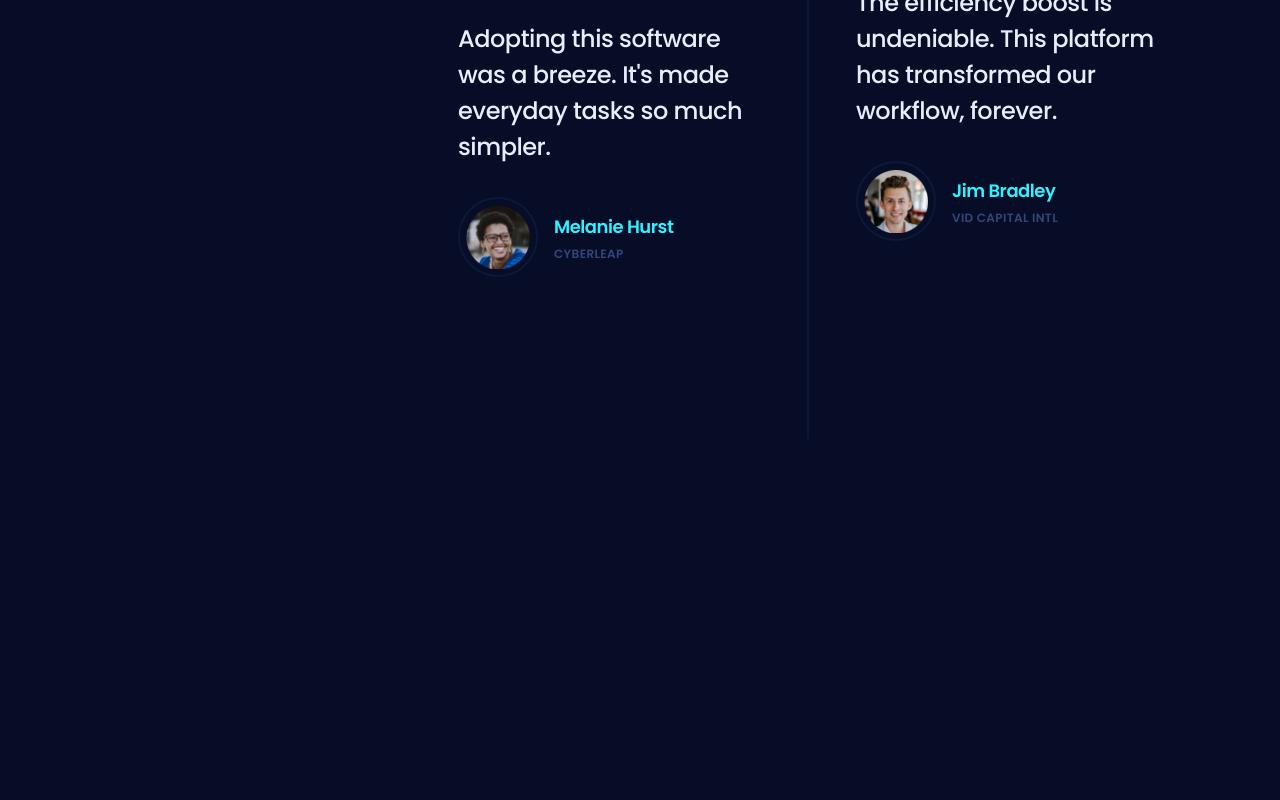
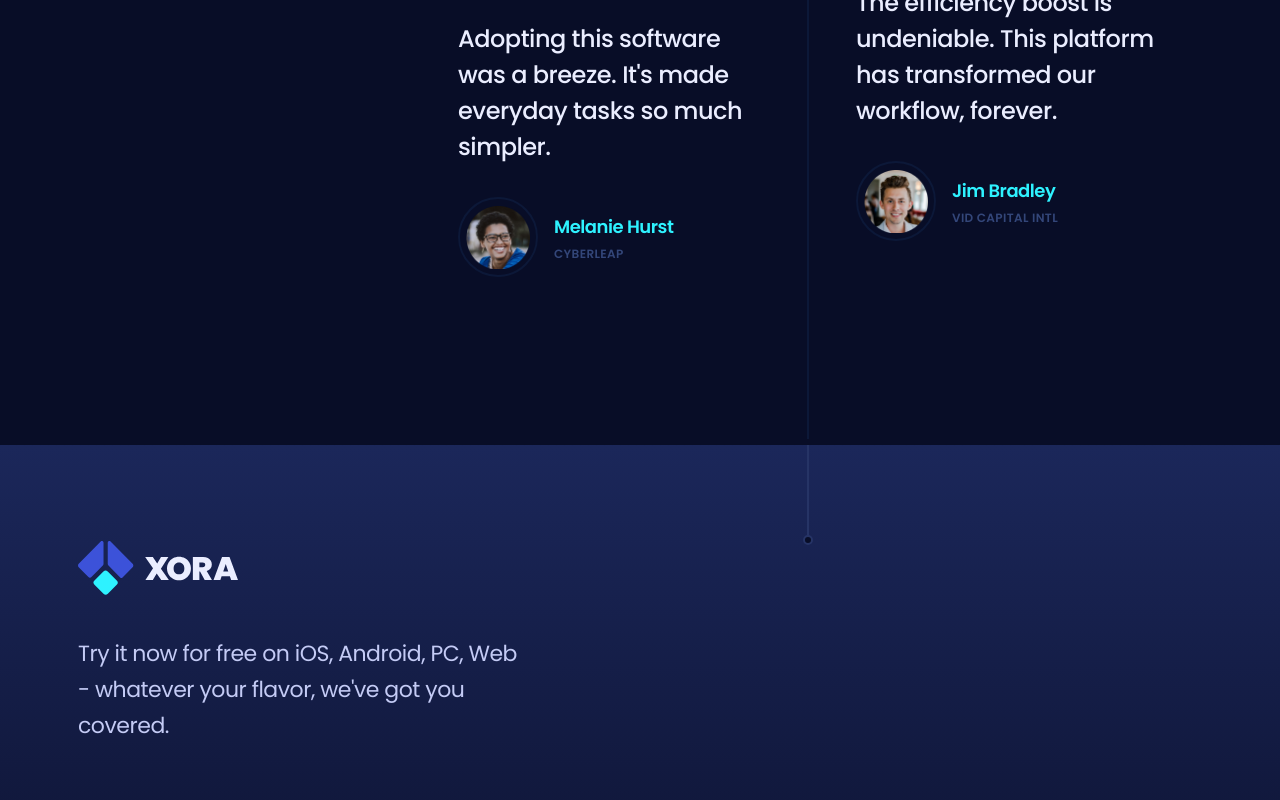
Before and after one commit to Rhaqueny/saas_landing_page, a React (Vite) app: page / in a window 1280 px wide. Shown: the part 5271-6071 px from the top of the page. Before the commit the page ends 5716 px from the top, so only its background shows below. Built offline with nearby package versions, Linux system fonts and the light colour scheme.

Commit message:
Initial commit

```diff
--- a/src/App.jsx
+++ b/src/App.jsx
@@ -5,6 +5,7 @@
 import Pricing from './sections/Pricing'
 import Faq from './sections/Faq'
 import Testimonials from './sections/Testimonials'
+import Download from './sections/Download'
 
 const App = () => {
   return (
@@ -15,6 +16,7 @@
       <Pricing />
       <Faq />
       <Testimonials />
+      <Download />
     </main>
   )
 }
--- /dev/null
+++ b/src/sections/Download.jsx
@@ -0,0 +1,37 @@
+import React from "react";
+import { Element } from "react-scroll";
+
+const Download = () => {
+  return (
+    <section>
+      <Element
+        name="download"
+        className="g7 relative pb-32 pt-24 max-lg:pb-24 max-md:py-16"
+      >
+        <div className="container">
+          <div className="flex items-center">
+            <div className="relative mr-6 flex-540 max-xl:flex-200 max-lg:flex-256 max-md:flex-100">
+              <div className="mb-10">
+                <img
+                  src="/images/xora.svg"
+                  width={160}
+                  height={55}
+                  alt="xora"
+                />
+              </div>
+              <p className="body-1 mb-10 max-w-md">
+                Try it now for free on iOS, Android, PC, Web - whatever your
+                flavor, we've got you covered.
+              </p>
+              <ul className="flex flex-wrap items-center gap-6">
+
+              </ul>
+            </div>
+          </div>
+        </div>
+      </Element>
+    </section>
+  );
+};
+
+export default Download;
```
